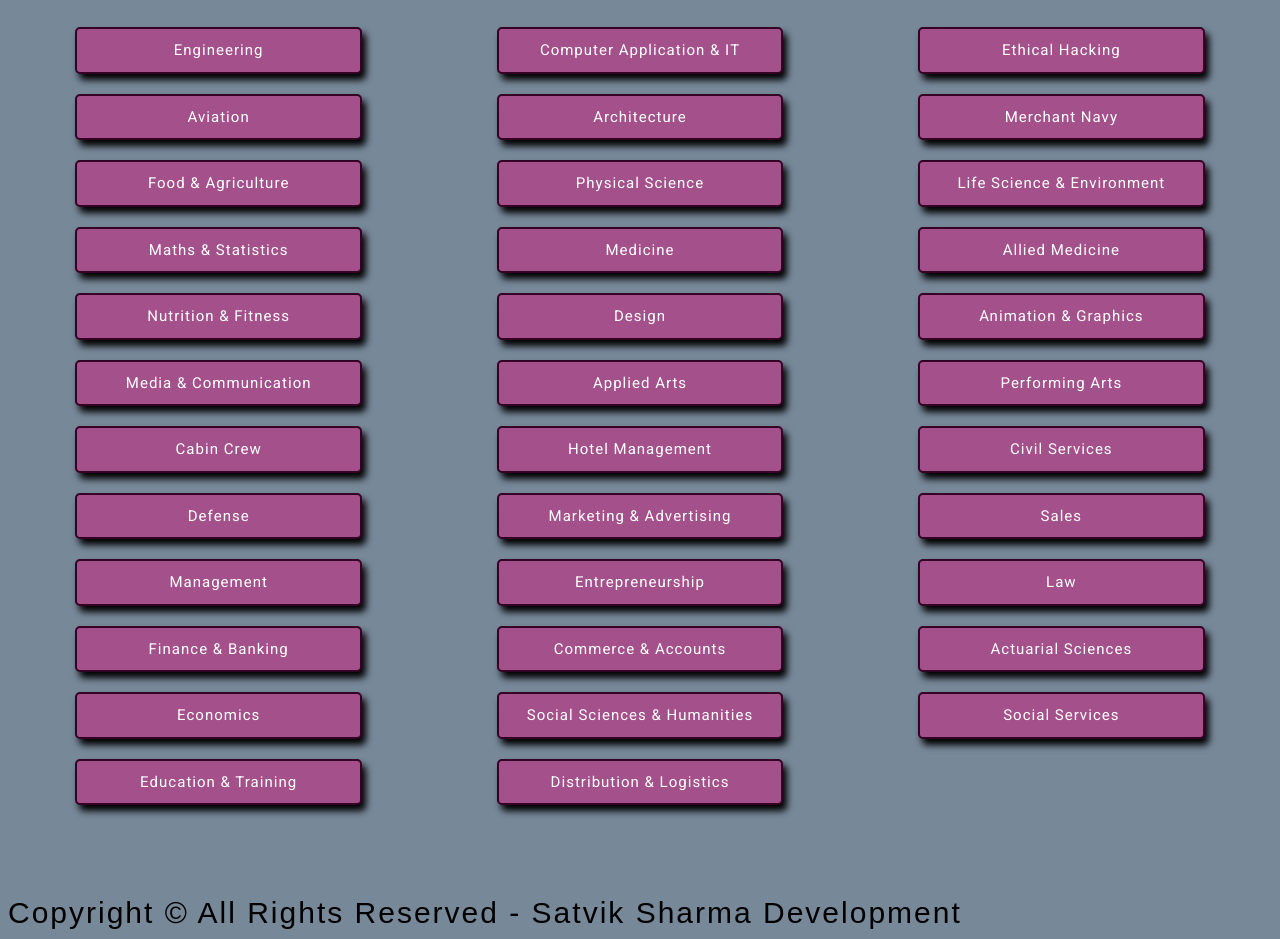
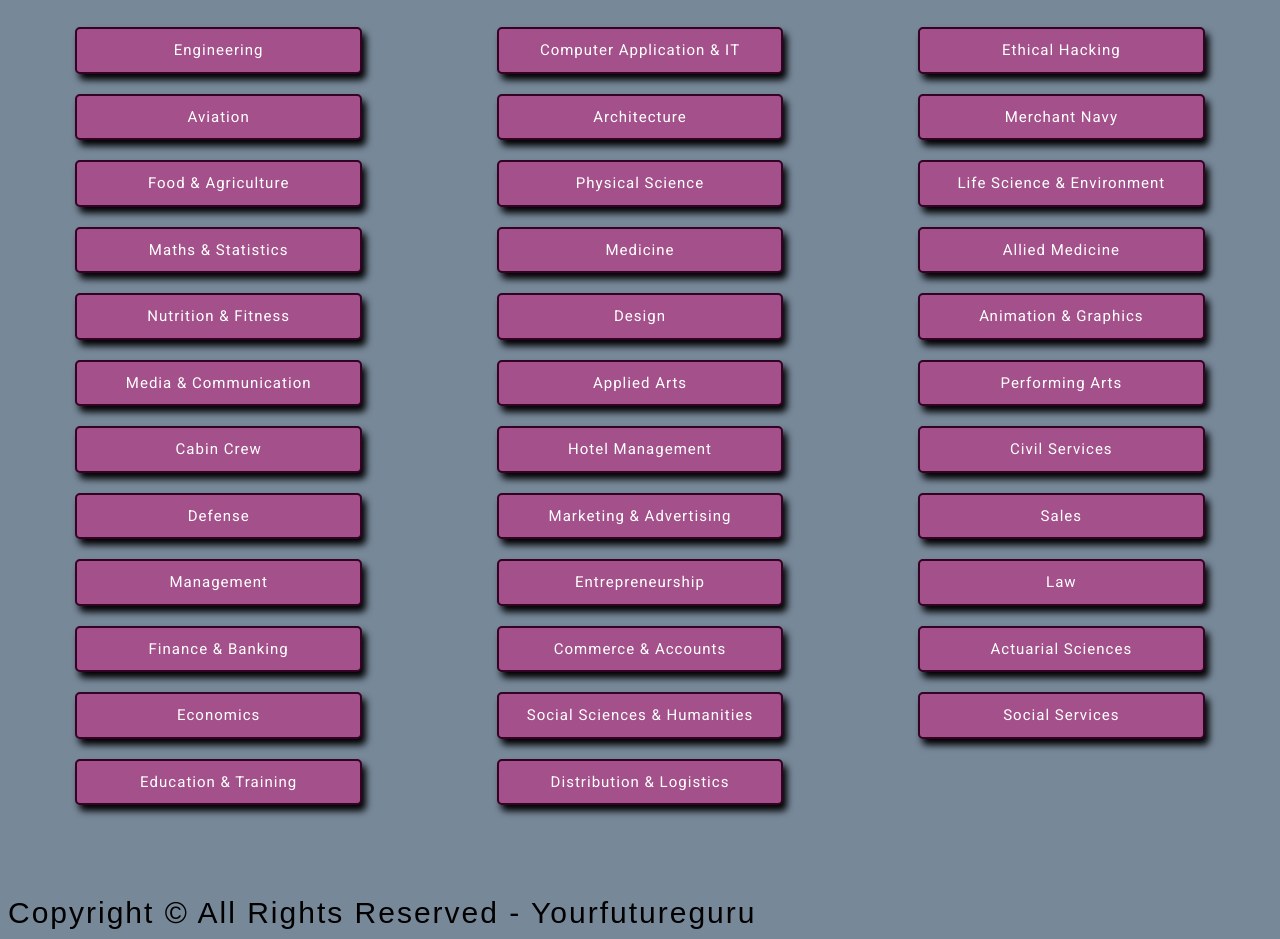
Before and after one commit to gauravsharmagori/careers, a plain HTML site: page index.html in a window 1280 px wide. Shown: the part 127-1066 px from the top of the page. Drawn offline with Linux system fonts and the light colour scheme; a web font is replaced by a local one.

Commit message:
Update index.html

```diff
--- a/index.html
+++ b/index.html
@@ -246,7 +246,7 @@
         </div>
     </section>
     <footer>
-        <h3>Copyright &copy; All Rights Reserved - Satvik Sharma Development</h3>
+        <h3>Copyright &copy; All Rights Reserved - yourfutureguru</h3>
     </footer>
 
 </body>
```
